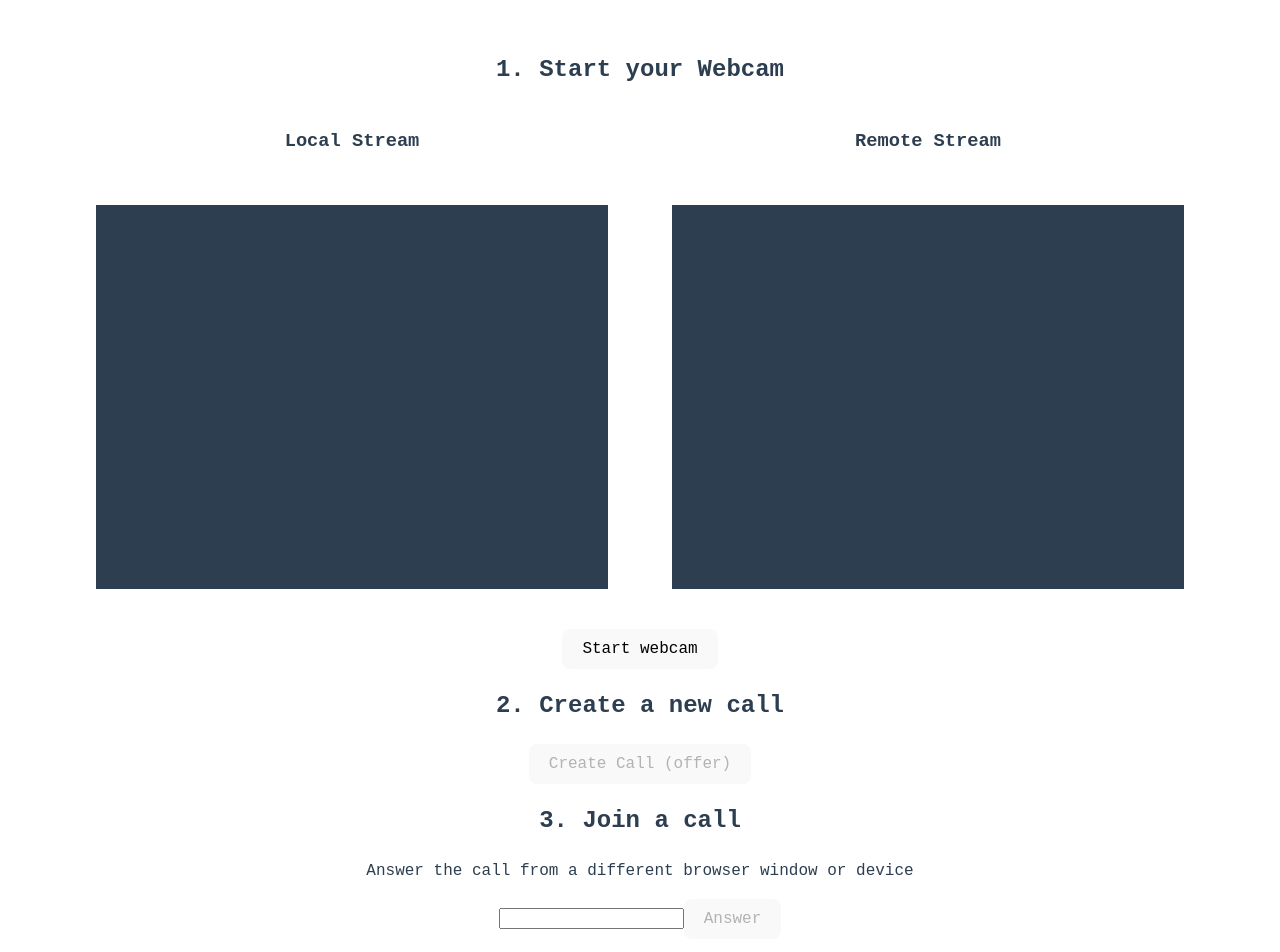
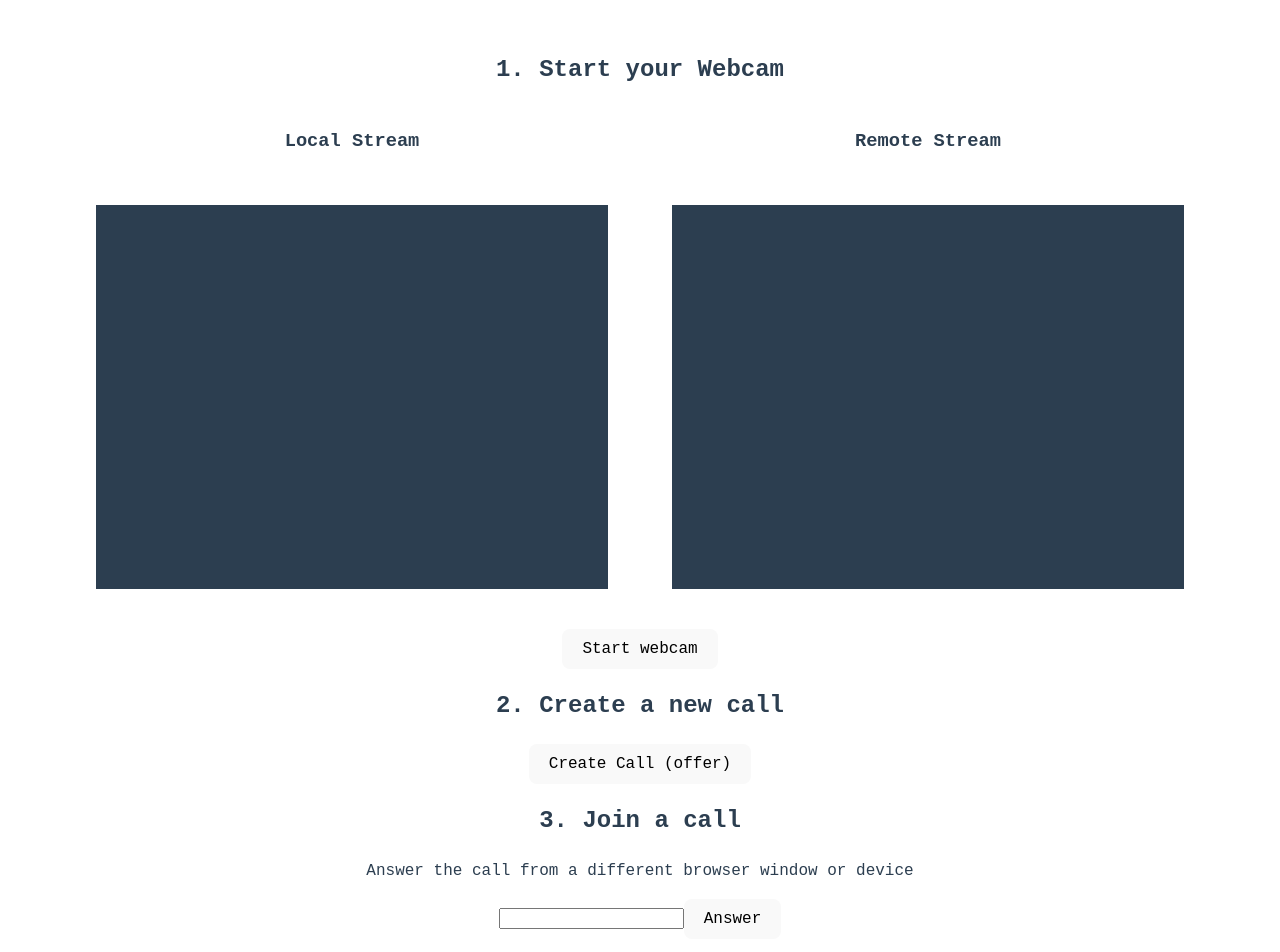
Before and after one commit to MuhammadAmas/Tutorly-Frontend, a React (Vite) app: page / in a window 1280 px wide. Shown: the top 952 px of the page. Built offline with nearby package versions, Linux system fonts and the light colour scheme; no server answers; a web font is replaced by a local one.

Commit message:
test(fix): fixing this disbaled buttons on production

```diff
--- a/src/App.tsx
+++ b/src/App.tsx
@@ -79,9 +79,9 @@ function App() {
     setLocalStream(localStream);
     setRemoteStream(remoteStream);
 
-    if (callButtonRef.current) callButtonRef.current.disabled = false;
-    if (answerButtonRef.current) answerButtonRef.current.disabled = false;
-    if (webcamButtonRef.current) webcamButtonRef.current.disabled = true;
+    // if (callButtonRef.current) callButtonRef.current.disabled = false;
+    // if (answerButtonRef.current) answerButtonRef.current.disabled = false;
+    // if (webcamButtonRef.current) webcamButtonRef.current.disabled = true;
   };
 
   const handleCallbuttonClick = async () => {
@@ -190,14 +190,14 @@ function App() {
         Start webcam
       </button>
       <h2>2. Create a new call</h2>
-      <button ref={callButtonRef} onClick={handleCallbuttonClick} disabled>
+      <button ref={callButtonRef} onClick={handleCallbuttonClick}>
         Create Call (offer)
       </button>
 
       <h2>3. Join a call</h2>
       <p>Answer the call from a different browser window or device</p>
       <input ref={callInputRef} />
-      <button ref={answerButtonRef} onClick={handleAnswerButtonClick} disabled>
+      <button ref={answerButtonRef} onClick={handleAnswerButtonClick}>
         Answer
       </button>
 
```
